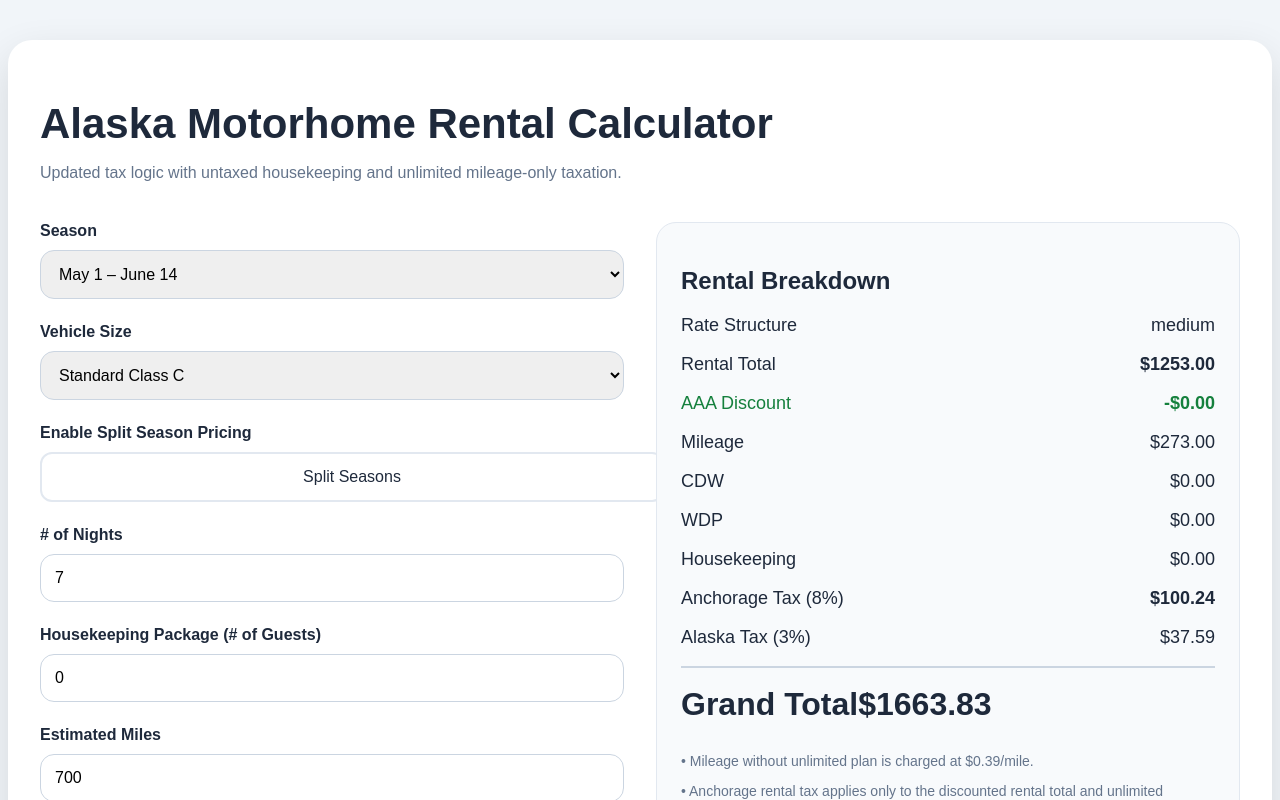
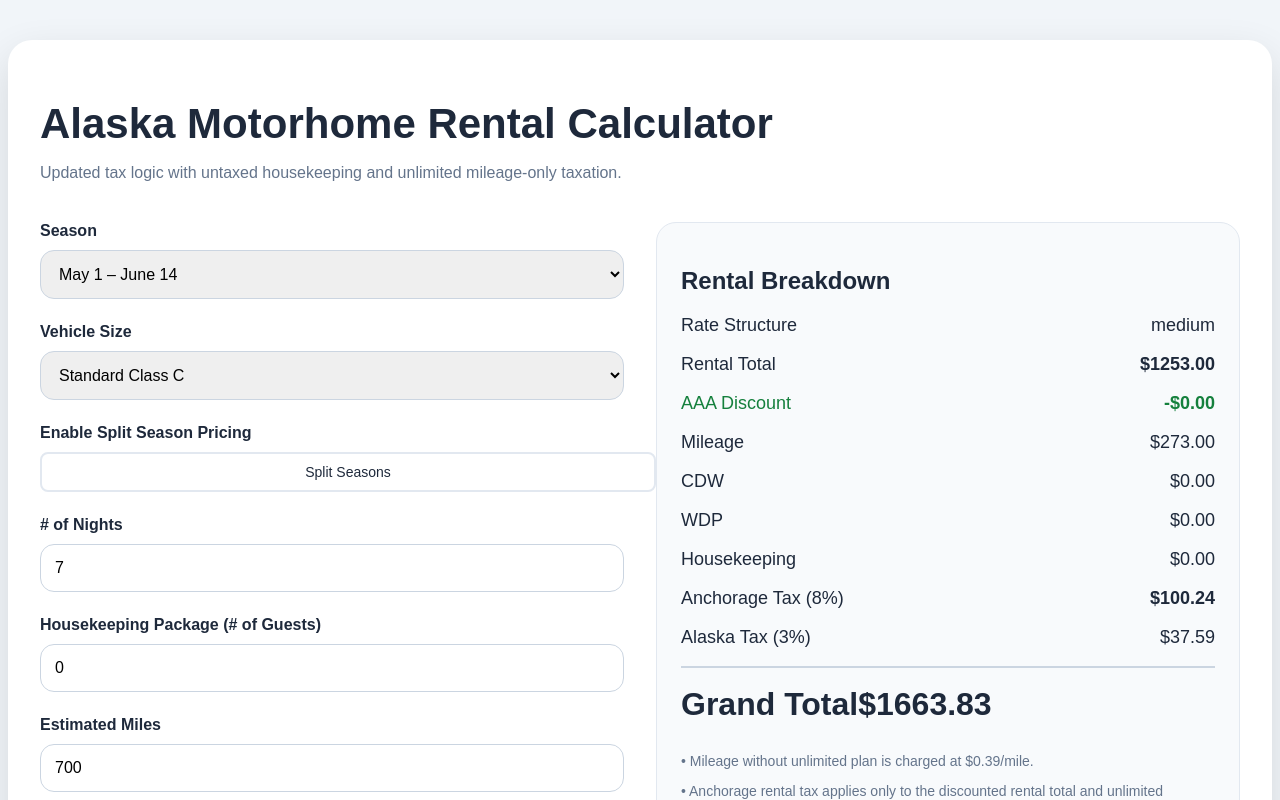
Before and after one commit to Teledawnics/alaska-rv-calculator, a React (Vite) app: page / in a window 1280 px wide. Shown: the top 800 px of the page. Built offline with nearby package versions, Linux system fonts and the light colour scheme.

Commit message:
Make toggle buttons more compact by reducing padding, font-size, and spacing

```diff
--- a/src/styles.css
+++ b/src/styles.css
@@ -66,7 +66,7 @@ select {
 }
 
 .checkbox-row {
-  margin-bottom: 12px;
+  margin-bottom: 8px;
 }
 
 .checkbox-row input[type="checkbox"] {
@@ -76,11 +76,11 @@ select {
 .checkbox-row label {
   display: block;
   width: 100%;
-  padding: 14px 18px;
+  padding: 10px 14px;
   background: white;
   border: 2px solid #e2e8f0;
-  border-radius: 12px;
-  font-size: 16px;
+  border-radius: 8px;
+  font-size: 14px;
   font-weight: 500;
   text-align: center;
   cursor: pointer;
```
